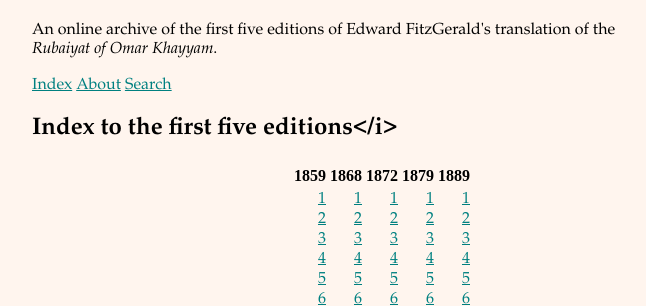
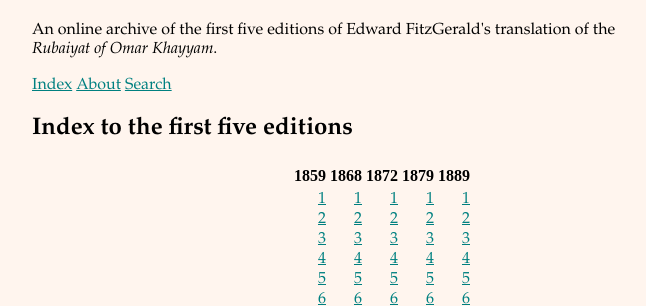
Before and after one commit to daniel-allington/fitzKhayyam, a Jekyll site: the page built from index.md, in a window 1280 px wide and 900 px high. Shown: the top 306 px of the window, without its empty margins (258-904 px from the left). Built offline with Jekyll 4.4.1, drawn with Linux system fonts in a browser that asks for light colours; part of the change alters nothing that is shown.

```diff
--- a/index.md
+++ b/index.md
@@ -1,9 +1,9 @@
 ---
-title: Edward FitzGerald's translation of the Rubaiyat of Omar Khayam
+title: Edward FitzGerald's translation of the Rubaiyat of Omar Khayyam
 layout: index_layout
 ---
 
-<h1>Index to the first five editions</i></h1>
+<h1>Index to the first five editions</h1>
 {% assign editions = '1859,1868,1872,1879,1889' | split: ',' %}
 <table>
 <tr>
```
